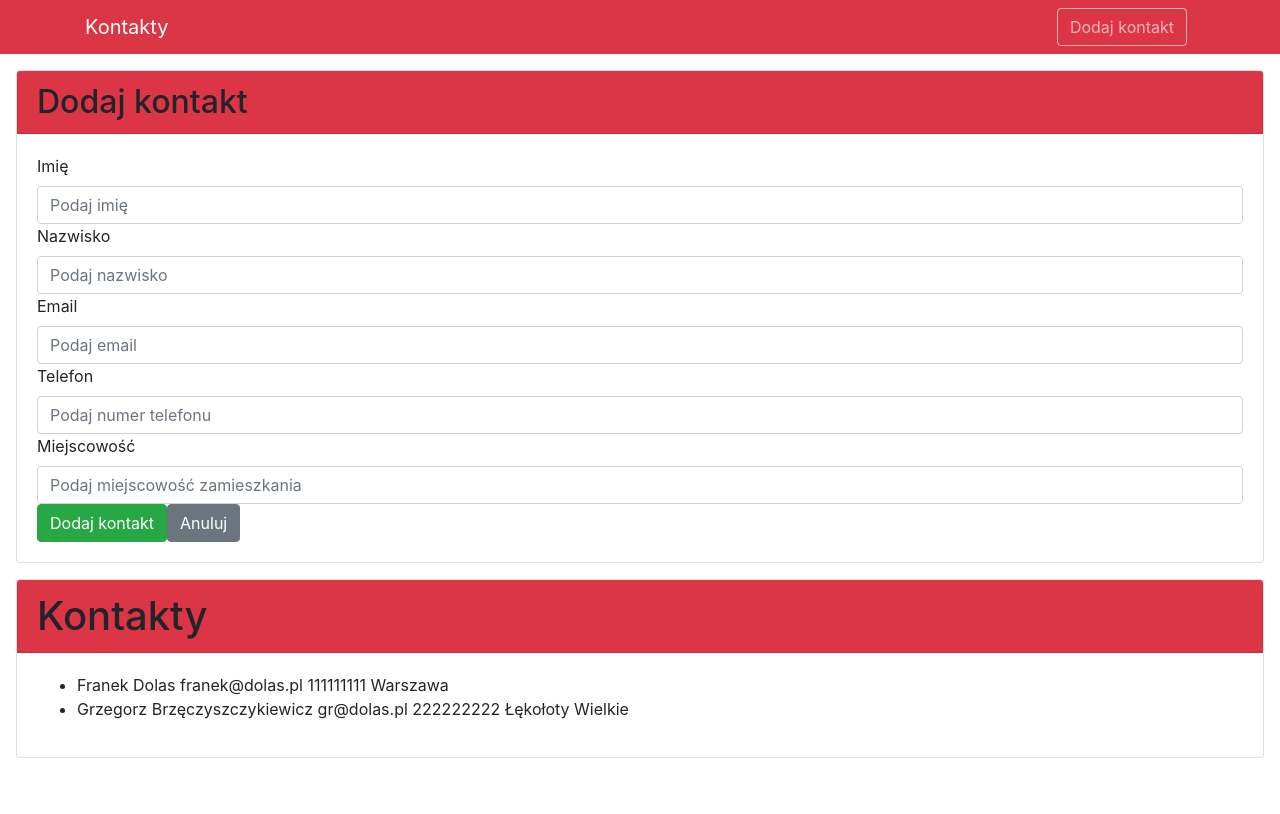
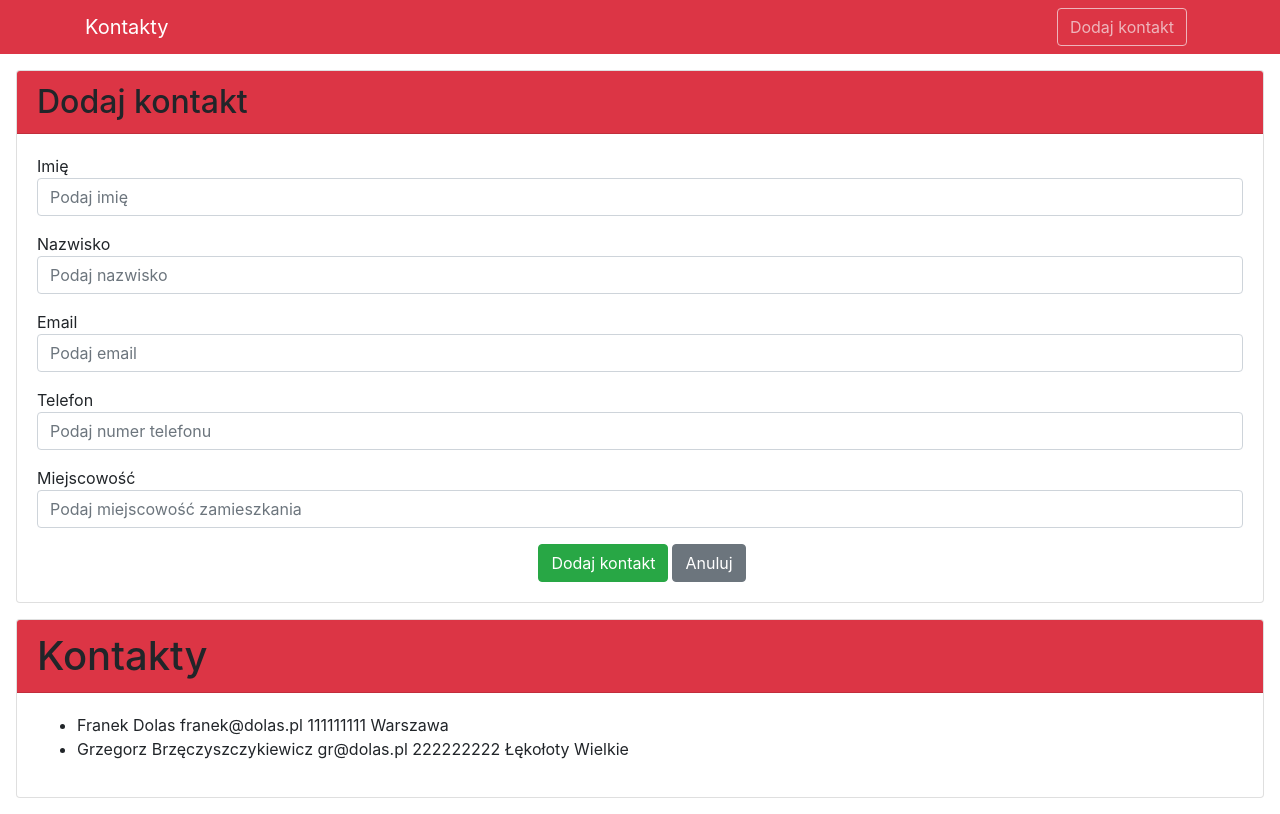
Before and after one commit to jurek2006/react-contacts-exercise_redux, a React (Create React App) app: page / in a window 1280 px wide. Both pictures are taken after a click on the button "Dodaj kontakt". Built offline with nearby package versions, Linux system fonts and the light colour scheme; the HTML template or start-up script is replaced by a standard one.

Commit message:
Prowizoryczne poprawki wyglądu formularza

```diff
--- a/src/components/AddContact.js
+++ b/src/components/AddContact.js
@@ -37,6 +37,7 @@ export class AddContact extends Component {
         this.setState({ [e.target.name]: e.target.value }); //change field's value
         const { errors } = this.state;
         if (errors[e.target.name] && e.target.value.trim().length > 0) {
+            // if there was already error for this field and now field's value is not empty - get rid of this error
             const { ...newErrors } = errors;
             delete newErrors[e.target.name];
             this.setState({ errors: newErrors });
@@ -133,10 +134,11 @@ export class AddContact extends Component {
                                             errors={errors}
                                             errorMessage="Nie podano miasta"
                                         />
+                                        <div className="text-center">
                                             <input
                                                 type="submit"
                                                 value="Dodaj kontakt"
-                                            className="btn btn-success"
+                                                className="btn btn-success mx-1"
                                             />
                                             <input
                                                 onClick={this.handleCancel.bind(
@@ -147,6 +149,7 @@ export class AddContact extends Component {
                                                 className="btn btn-secondary"
                                                 value="Anuluj"
                                             />
+                                        </div>
                                     </form>
                                 </div>
                             </div>
--- a/src/components/FormGroup.js
+++ b/src/components/FormGroup.js
@@ -15,8 +15,10 @@ export class FormGroup extends Component {
             errors
         } = this.props;
         return (
-            <div className="formGroup">
-                <label htmlFor={name}>{label}</label>
+            <div className="formGroup mb-3">
+                <label className="mb-0" htmlFor={name}>
+                    {label}
+                </label>
                 <input
                     //if there is error for given field in errors
                     //for example: field firstName checks if there is errors.firstName === true - then adds class is-invalid and renders div.invalid-feedback
```
Lines whose indentation alone changed are shown as unchanged.
